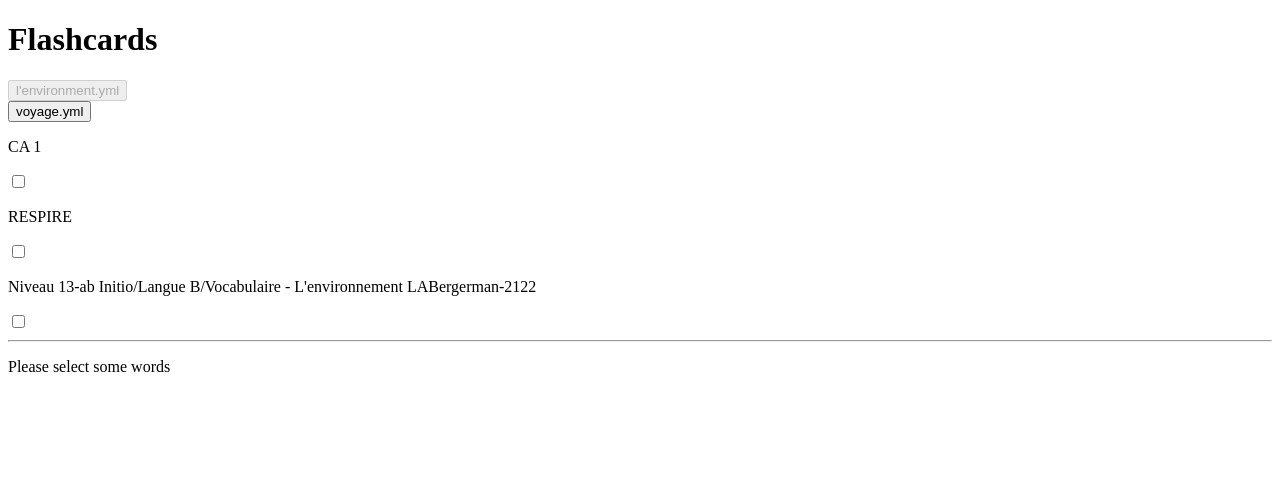
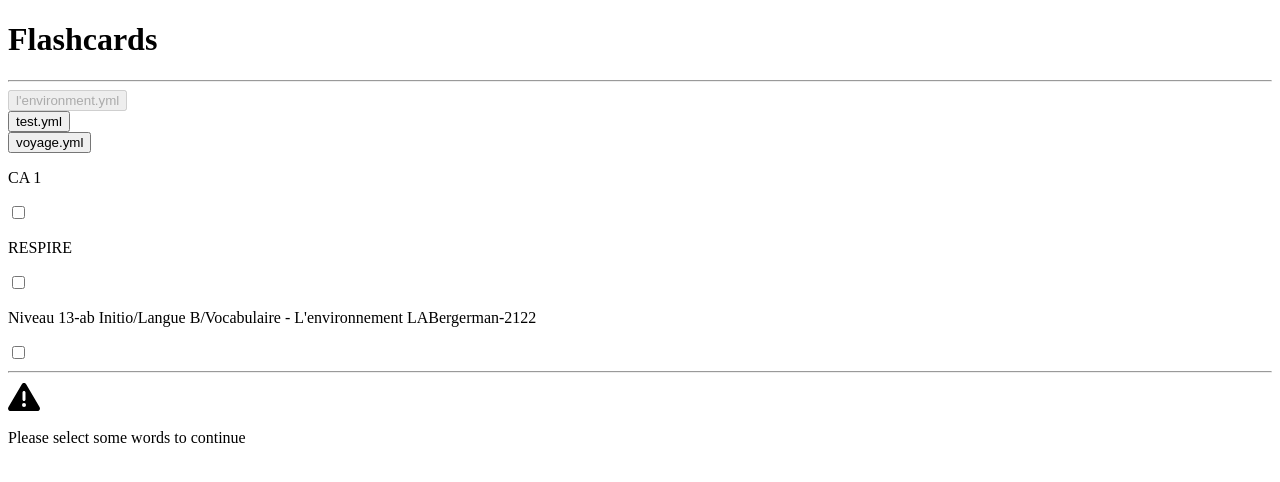
Before and after one commit to EzraH442/ezraweb_v3, a Next.js app: page /flashcards in a window 1280 px wide. Shown: the top 482 px of the page. Built offline with nearby package versions, Linux system fonts and the light colour scheme.

Commit message:
styling improvements

```diff
--- /dev/null
+++ b/_flashcards/test.yml
@@ -0,0 +1 @@
+empty test group:
--- a/components/Flashcards/Button/Button.tsx
+++ b/components/Flashcards/Button/Button.tsx
@@ -6,10 +6,16 @@ interface IButtonProps {
   onClick: VoidFunction;
 }
 
-const Button: React.FC<IButtonProps> = ({ label, disabled, onClick }) => (
+const Button: React.FC<IButtonProps> = ({ label, disabled, onClick }) => {
+  const backgroundColor = !disabled ? "bg-grass-green" : "bg-gray-300";
+  const transition = !disabled
+    ? "transition duration-500 hover:bg-emerald-700"
+    : "";
+
+  return (
     <button
-    className="inline-block bg-grass-green text-white px-5 py-3
-                 rounded-2xl transition duration-500 hover:bg-emerald-700"
+      className={`inline-block ${backgroundColor}  text-white px-5 py-3
+                 rounded-2xl ${transition}`}
       type="button"
       disabled={disabled}
       onClick={onClick}
@@ -17,5 +23,5 @@ const Button: React.FC<IButtonProps> = ({ label, disabled, onClick }) => (
       {label}
     </button>
   );
-
+};
 export default Button;
--- a/components/Flashcards/Tabs/Tabs.tsx
+++ b/components/Flashcards/Tabs/Tabs.tsx
@@ -14,10 +14,10 @@ const Tabs: React.FC<ITabsProps> = ({ tabData }) => {
 
   return (
     <div>
-      <div className="flex items-center">
+      <div className="inline-flex items-center py-2 flex-wrap">
         {tabData.map(({ id }) => {
           return (
-            <div key={id} className="px-2">
+            <div key={id} className="px-2 py-2">
               <Button
                 label={id}
                 onClick={() => setSelectedTab(id)}
--- /dev/null
+++ b/components/Flashcards/Warning.tsx
@@ -0,0 +1,18 @@
+import { faTriangleExclamation } from "@fortawesome/free-solid-svg-icons";
+import { FontAwesomeIcon } from "@fortawesome/react-fontawesome";
+import React from "react";
+
+interface IWarningProps {
+  text: string;
+}
+
+const Warning: React.FC<IWarningProps> = ({ text }) => (
+  <div className="bg-yellow-200 px-8 py-4 inline-flex items-center rounded-md">
+    <div className="pr-4">
+      <FontAwesomeIcon icon={faTriangleExclamation} size="2x" />
+    </div>
+    <p>{text}</p>
+  </div>
+);
+
+export default Warning;
--- a/pages/flashcards.tsx
+++ b/pages/flashcards.tsx
@@ -1,9 +1,15 @@
+import {
+  faTriangleExclamation,
+  faWarning,
+} from "@fortawesome/free-solid-svg-icons";
+import { FontAwesomeIcon } from "@fortawesome/react-fontawesome";
 import { GetStaticProps, NextPage } from "next";
 import { useState } from "react";
 import Divider from "../components/Divider/Divider";
 import FlashcardArea from "../components/Flashcards/FlashcardArea";
 import GroupSelector from "../components/Flashcards/GroupSelector";
 import Tabs from "../components/Flashcards/Tabs/Tabs";
+import Warning from "../components/Flashcards/Warning";
 import getFlashcardData from "../lib/flashcardData";
 import { FlashcardData } from "../types/flashcards";
 
@@ -44,19 +50,20 @@ const FlashcardsPage: NextPage<IFlashcardPageProps> = ({ flashcardData }) => {
     .flatMap((v) => v.data)
     .filter(({ groupName }) => selectedGroupNames.has(groupName))
     .flatMap(({ words }) => {
-      return Object.entries(words);
+      return words ? Object.entries(words) : [];
     });
 
   return (
     <div className="p-12">
-      <h1>Flashcards</h1>
+      <h1 className="text-3xl">Flashcards</h1>
+      <Divider />
       <Tabs tabData={tabData} />
       <Divider />
       <div style={{ width: 340 }}>
-        {selectedGroupNames.size > 0 ? (
+        {w.length > 0 ? (
           <FlashcardArea words={w} key={JSON.stringify(w)} />
         ) : (
-          <p>Please select some words</p>
+          <Warning text="Please select some words to continue" />
         )}
       </div>
     </div>
```
Lines whose indentation alone changed are shown as unchanged.
